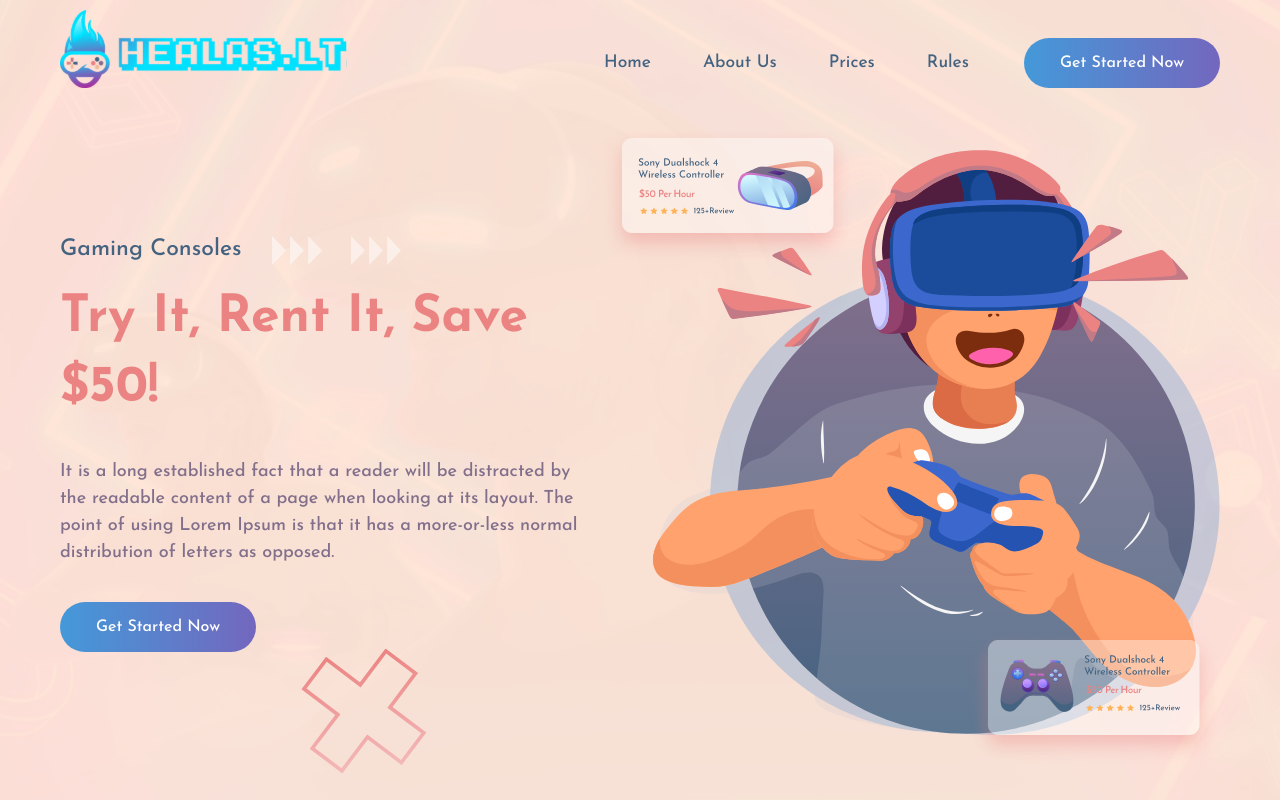
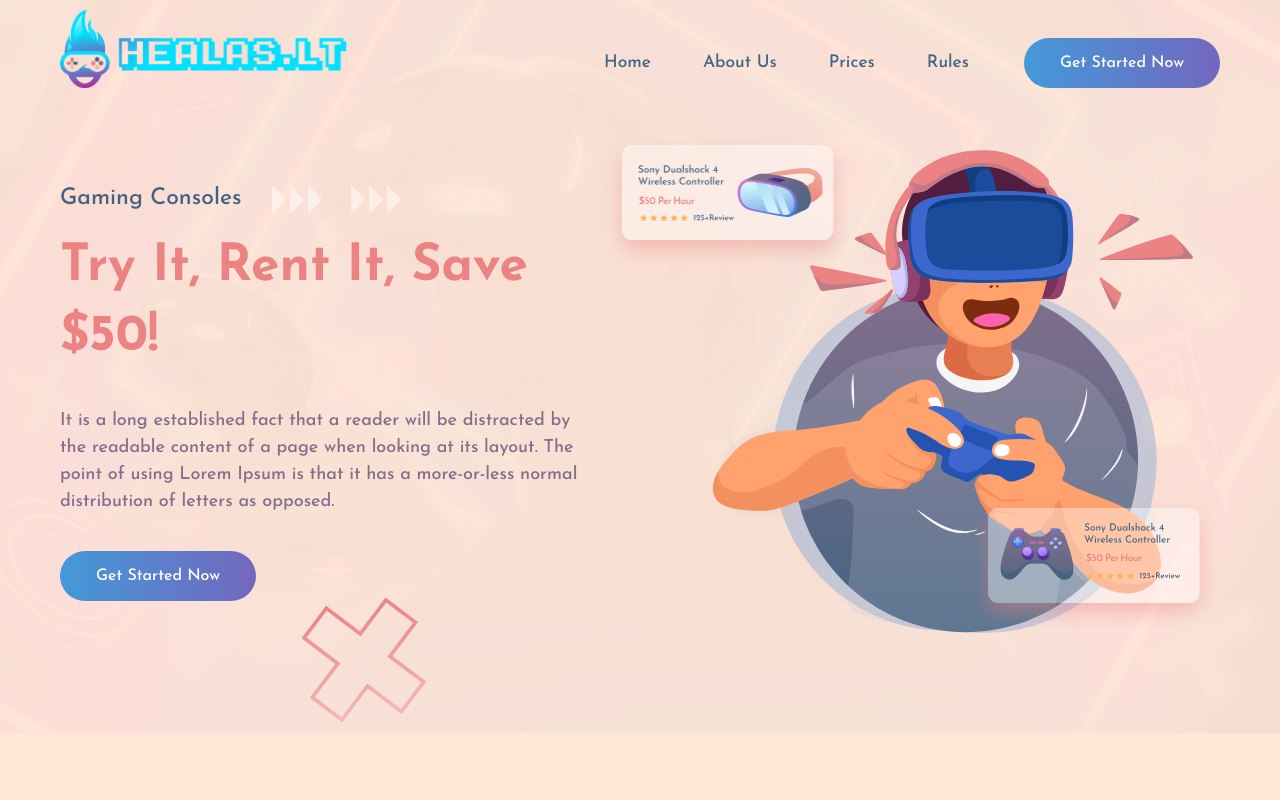
Before and after one commit to BlackDarkes/Gogames, a React (Vite) app: page / in a window 1280 px wide. Shown: the top 800 px of the page. Built offline with nearby package versions, Linux system fonts and the light colour scheme.

Commit message:
Сделана анимация на первом блоке hero на мобильных устройствах

```diff
--- a/src/modules/main/Hero/components/Image/Image.module.scss
+++ b/src/modules/main/Hero/components/Image/Image.module.scss
@@ -4,20 +4,27 @@
 
   &Box {
     position: absolute;
+    width: clamp(rem(130), 20vw, rem(252));
     z-index: $z-200;
 
     &1 {
-      top: rem(-22);
-      left: -4vw;
+      top: 0;
+      left: 0;
+      transform: translate(-4vw, rem(-15));
     }
 
     &2 {
-      bottom: rem(-30);
-      right: -6vw;
+      bottom: 0;
+      right: 0;
+      transform: translate(6vw, rem(-30));
 
       @include laptop() {
-        right: 0;
+        transform: translate(0, 0);
       }
+    }
+
+    @include mobile() {
+      width: clamp(rem(130), 35vw, rem(252));
     }
   }
 
@@ -27,44 +34,75 @@
 
   &Circle {
     position: absolute;
+    bottom: 0;
+    left: 55%;
+    transform: translateX(-50%);
+    width: 30vw;
     z-index: $z-100;
-    bottom: 0;
-    left: 10%;
+
+    @include mobile() {
+      width: 100%;
+      left: 50%;
+    }
   }
 
   &Animation {
     position: relative;
+    display: flex;
+    justify-content: center;
     width: 100%;
     z-index: $z-200;
 
     &Boy {
-      width: min(100%, rem(543));
+      width: min(rem(543), 35vw);
       height: auto;
+
+      @include mobile() {
+        width: 100%;
+      }
     }
 
     &Splash {
       position: absolute;
-      bottom: 15%;
-      left: 6vw;
-      width: min(100%, rem(472));
+      bottom: 40%;
+      left: 40%;
+      width: min(474px, 30vw);
       height: auto;
+      transform: translateX(calc(-45% + 6vw));
 
       @include laptop() {
-        left: 5vw;
+        bottom: 35%;
+        transform: translateX(calc(-55% + 11vw));
+      }
+
+      @include tablet() {
+        bottom: 25%;
+        transform: translateX(calc(-73% + 15vw));
+      }
+
+      @include mobile() {
+        left: 60%;
+        bottom: 40%;
+        width: 70vw;
+        transform: translateX(-50%);
+      }
+
+      @include mobile-s() {
+        bottom: 27%;
       }
     }
   }
 
-  @include tablet() {
-    display: none;
-  }
+  // @include tablet() {
+  //   display: none;
+  // }
 }
 
-.imageTablet {
-  display: none;
-  width: min(100%, rem(467));
+// .imageTablet {
+//   display: none;
+//   width: min(100%, rem(467));
 
-  @include tablet() {
-    display: block;
-  }
-}
+//   @include tablet() {
+//     display: block;
+//   }
+// }
--- a/src/modules/main/Hero/components/Image/Image.tsx
+++ b/src/modules/main/Hero/components/Image/Image.tsx
@@ -3,7 +3,6 @@ import ImageBox2 from "../../assets/images/box2.png";
 import ImageBoy from "../../assets/images/boy.svg";
 import ImageSplash from "../../assets/images/splash.svg";
 import ImageCircle from "../../assets/images/circle.svg";
-import ImageTablet from "../../assets/images/bannerTablet.svg";
 import { motion } from "framer-motion";
 import styles from "./Image.module.scss";
 
@@ -31,7 +30,7 @@ export const Image = () => {
               <motion.img
                 src={ImageSplash}
                 initial={{ opacity: 0, y: 0 }}
-                animate={{ y: -300, opacity: 1 }}
+                animate={{ y: -150, opacity: 1 }}
                 transition={{ delay: 1.5, duration: 1.5 }}
               />
             </div>
@@ -41,8 +40,6 @@ export const Image = () => {
           <img src={ImageBox2} alt="Геймпад" />
         </div>
       </div>
-
-      <img src={ImageTablet} alt="" className={styles.imageTablet} />
     </>
   );
 };
--- a/src/shared/ui/Button/Button.tsx
+++ b/src/shared/ui/Button/Button.tsx
@@ -15,7 +15,9 @@ export const Button = ({ children, onClick, ariaLabel }: IButtonProps) => {
       onClick={onClick}
       className={styles.button}
       aria-label={ariaLabel}
-      whileHover={{ backgroundImage: "linear-gradient(90deg, #4499D9, #4499D9)" }}
+      whileHover={{
+        backgroundImage: "linear-gradient(90deg, #4499D9, #4499D9)",
+      }}
       transition={{ duration: 0.4, ease: "linear" }}
     >
       {children}
```
Also changed, not shown: src/modules/main/Hero/assets/images/bannerTablet.svg (deleted).
